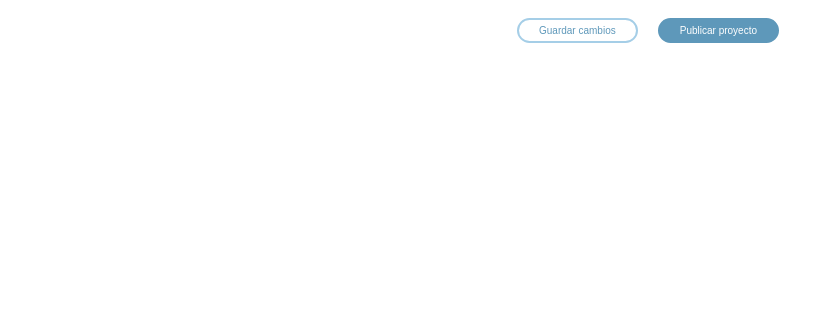
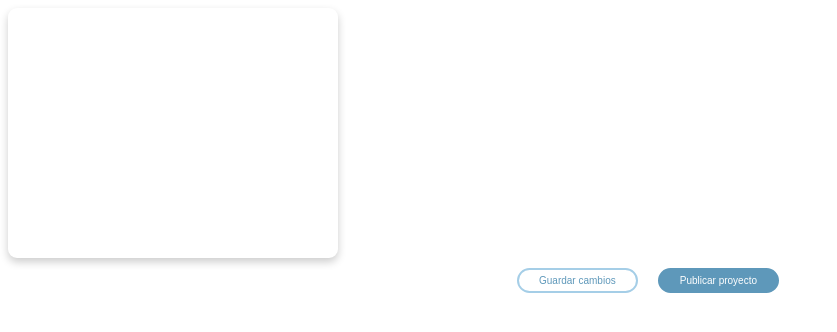
Before and after one commit to DemocracyOS/ui, a React (Create React App) app: page / in a window 1280 px wide. Shown: the top 332 px of the page, without its empty margins (0-837 px from the left). Built offline with nearby package versions, Linux system fonts and the light colour scheme.

Commit message:
agrega card

```diff
--- a/src/App.js
+++ b/src/App.js
@@ -1,14 +1,16 @@
 import React, { Component } from 'react';
 import './App.css';
 import Boton from './components/boton/component'
+import CardProyecto from './components/cardProyecto/component'
+
 
 class App extends Component {
   render() {
     return (
       <div className="App">
+          <CardProyecto/>
           <Boton>Guardar cambios</Boton>
           <Boton primary>Publicar proyecto</Boton>
-
       </div>
     );
   }
--- a/src/components/boton/component.js
+++ b/src/components/boton/component.js
@@ -4,7 +4,7 @@ const Button = styled.button`
   display: inline-block;
   color:#5e99bc;
   font-size: 1em;
-  font-weight:500;
+  font-weight:400;
   margin: 1em;
   padding: 0.5em 2em;
   border-radius: 20px;
--- /dev/null
+++ b/src/components/cardProyecto/component.js
@@ -0,0 +1,11 @@
+import styled from 'styled-components'
+
+const cardProyecto = styled.div`
+  width: 330px;
+  height:250px;
+  border-radius: 9px;
+  box-shadow: 0 4px 8px 0 rgba(0,0,0,0.2);
+  transition: 0.3s;
+`;
+
+export default cardProyecto
```
Also changed, not shown: 1 other file (tests, documents, lock files or other folders).
